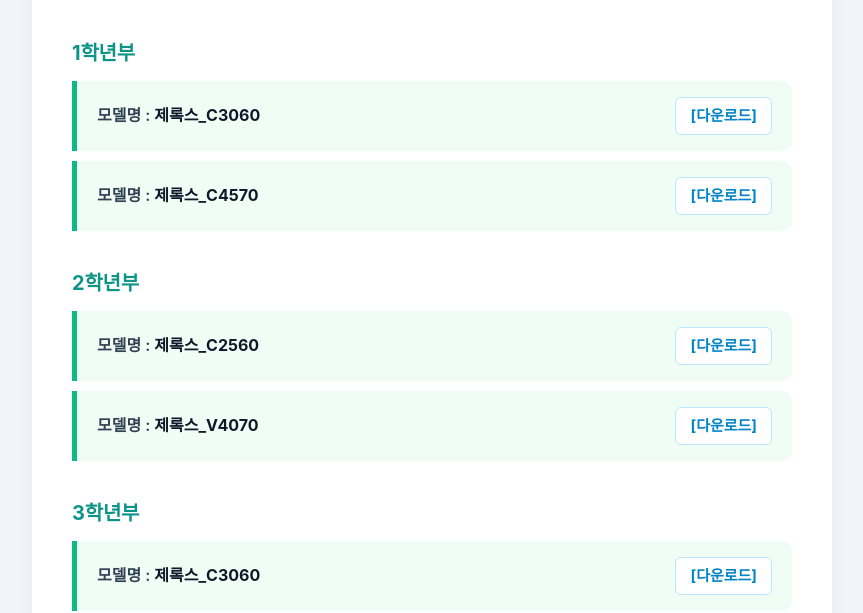
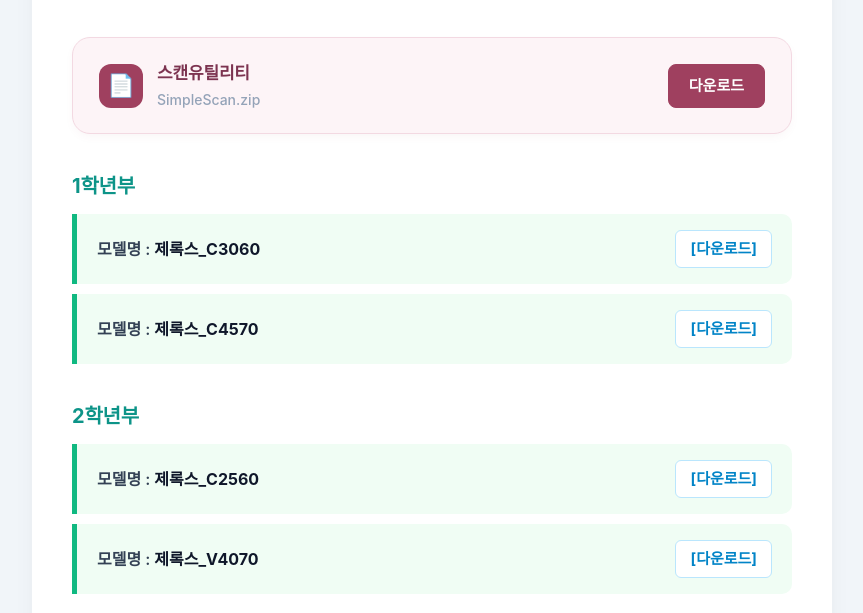
Before and after one commit to wondora/auto_driver, a plain HTML site: page index.html in a window 1280 px wide. Shown: the part 210-823 px from the top of the page, without its empty margins (208-1071 px from the left). Drawn offline with Linux system fonts and the light colour scheme; a web font is replaced by a local one.

Commit message:
Update index.html

```diff
--- a/index.html
+++ b/index.html
@@ -57,8 +57,8 @@
 
         .header-subtitle {
             font-size: 16px;
-            color: #64748b !important;
-            font-weight: 500;
+            color: #475569 !important;
+            font-weight: 700;
         }
 
         .divider {
@@ -68,6 +68,75 @@
             margin: 24px 0 40px 0;
             border-radius: 2px;
             opacity: 0.8;
+        }
+
+        /* 스캔유틸리티 - 둥근 독립 박스 (다른 색감: 딥 로즈/버건디 단색 계열, 톤 다운) */
+        .util-box {
+            background-color: #fdf4f7 !important;
+            border: 1.5px solid #f3d9e2 !important;
+            border-radius: 18px;
+            padding: 22px 26px;
+            margin-bottom: 36px;
+            display: flex;
+            align-items: center;
+            justify-content: space-between;
+            gap: 16px;
+            box-shadow: 0 4px 12px -4px rgba(159, 64, 95, 0.08);
+        }
+
+        .util-left {
+            display: flex;
+            align-items: center;
+            gap: 14px;
+        }
+
+        .util-icon {
+            width: 44px;
+            height: 44px;
+            border-radius: 12px;
+            background-color: #9f405f !important;
+            display: flex;
+            align-items: center;
+            justify-content: center;
+            font-size: 22px;
+            flex-shrink: 0;
+        }
+
+        .util-text-group {
+            display: flex;
+            flex-direction: column;
+        }
+
+        .util-title {
+            font-size: 17px;
+            font-weight: 700;
+            color: #7c3350 !important;
+            letter-spacing: -0.01em;
+        }
+
+        .util-filename {
+            font-size: 14px;
+            font-weight: 500;
+            color: #94a3b8 !important;
+            margin-top: 2px;
+        }
+
+        .util-download-link {
+            color: #ffffff !important;
+            font-weight: 700;
+            font-size: 15px;
+            text-decoration: none;
+            padding: 9px 20px;
+            border-radius: 8px;
+            background-color: #9f405f !important;
+            border: 1.5px solid #9f405f !important;
+            white-space: nowrap;
+            transition: all 0.2s ease;
+        }
+
+        .util-download-link:hover {
+            background-color: #7c3350 !important;
+            border-color: #7c3350 !important;
         }
 
         /* 그룹 세션 스타일 */
@@ -136,6 +205,20 @@
             padding-left: 8px;
             margin-top: 6px;
         }
+
+        @media (max-width: 480px) {
+            .util-box {
+                flex-direction: column;
+                align-items: stretch;
+                text-align: center;
+            }
+            .util-left {
+                justify-content: center;
+            }
+            .util-download-link {
+                text-align: center;
+            }
+        }
     </style>
 </head>
 <body>
@@ -150,6 +233,18 @@
             </div>
             <hr class="divider">
         </header>
+
+        <!-- 스캔유틸리티 -->
+        <div class="util-box">
+            <div class="util-left">
+                <div class="util-icon">📄</div>
+                <div class="util-text-group">
+                    <div class="util-title">스캔유틸리티</div>
+                    <div class="util-filename">SimpleScan.zip</div>
+                </div>
+            </div>
+            <a href="https://file.gs.hs.kr/sharing/QLqwErQ16" class="util-download-link">다운로드</a>
+        </div>
 
         <!-- 1학년부 -->
         <div class="dept-section">
```
